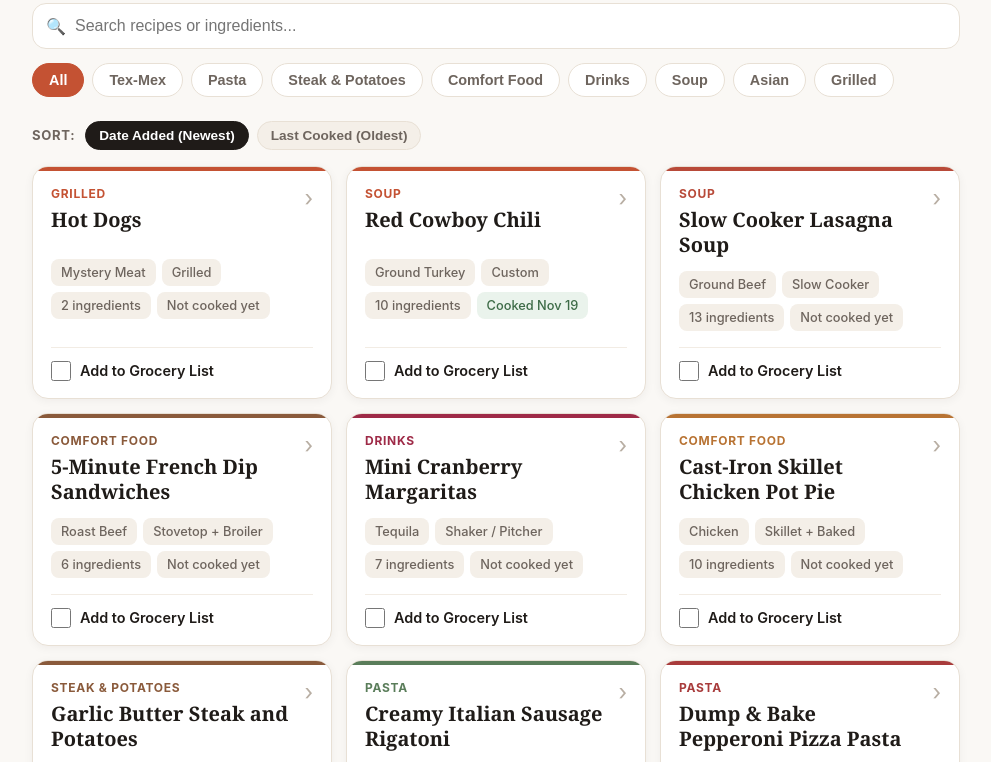
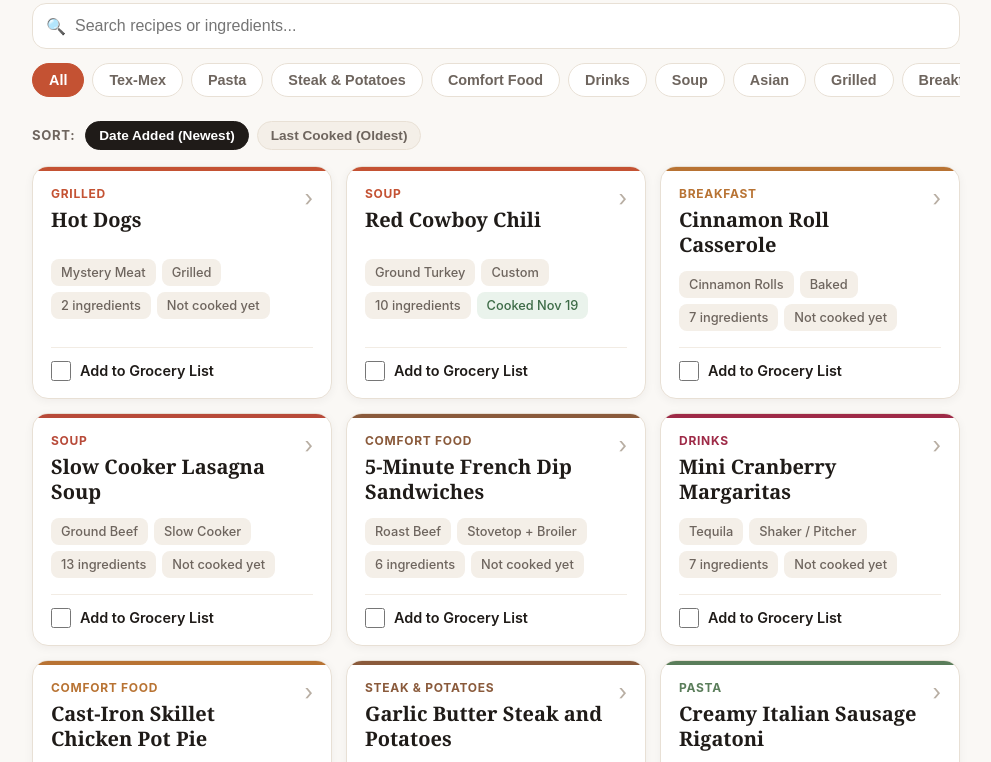
Before and after one commit to mattbrubaker/family-recipes, a plain HTML site: page index.html in a window 1280 px wide. Shown: the part 81-843 px from the top of the page, without its empty margins (144-1135 px from the left). Drawn offline with Linux system fonts and the light colour scheme.

Commit message:
Add Cinnamon Roll Casserole

```diff
--- a/index.html
+++ b/index.html
@@ -1765,6 +1765,32 @@
           "Open > Grill > Eat"
         ],
         "note": "Serve with Mustard only"
+      },
+      {
+        id: "cinnamon-roll-casserole",
+        title: "Cinnamon Roll Casserole",
+        category: "Breakfast",
+        protein: "Cinnamon Rolls",
+        method: "Baked",
+        dateAdded: "2026-11-19T16:54:00",
+        accent: "#B87333",
+        ingredients: [
+          "1 cup heavy cream",
+          "1/2 cup maple syrup",
+          "3 eggs",
+          "2 tsp cinnamon",
+          "1 tsp vanilla extract",
+          "3 packages cinnamon rolls with icing",
+          "Optional: holiday sprinkles"
+        ],
+        steps: [
+          "Preheat oven to 350°F and grease a baking dish.",
+          "Whisk together heavy cream, maple syrup, eggs, cinnamon, and vanilla extract until smooth.",
+          "Cut the cinnamon rolls into pieces and arrange them in the greased baking dish.",
+          "Pour the cream mixture evenly over the cut-up cinnamon rolls.",
+          "Bake for about 30 minutes until golden brown and set.",
+          "Top with the included icing and optional holiday sprinkles while warm."
+        ]
       }
       // __RECIPE_INSERT_POINT__
     ];
```
